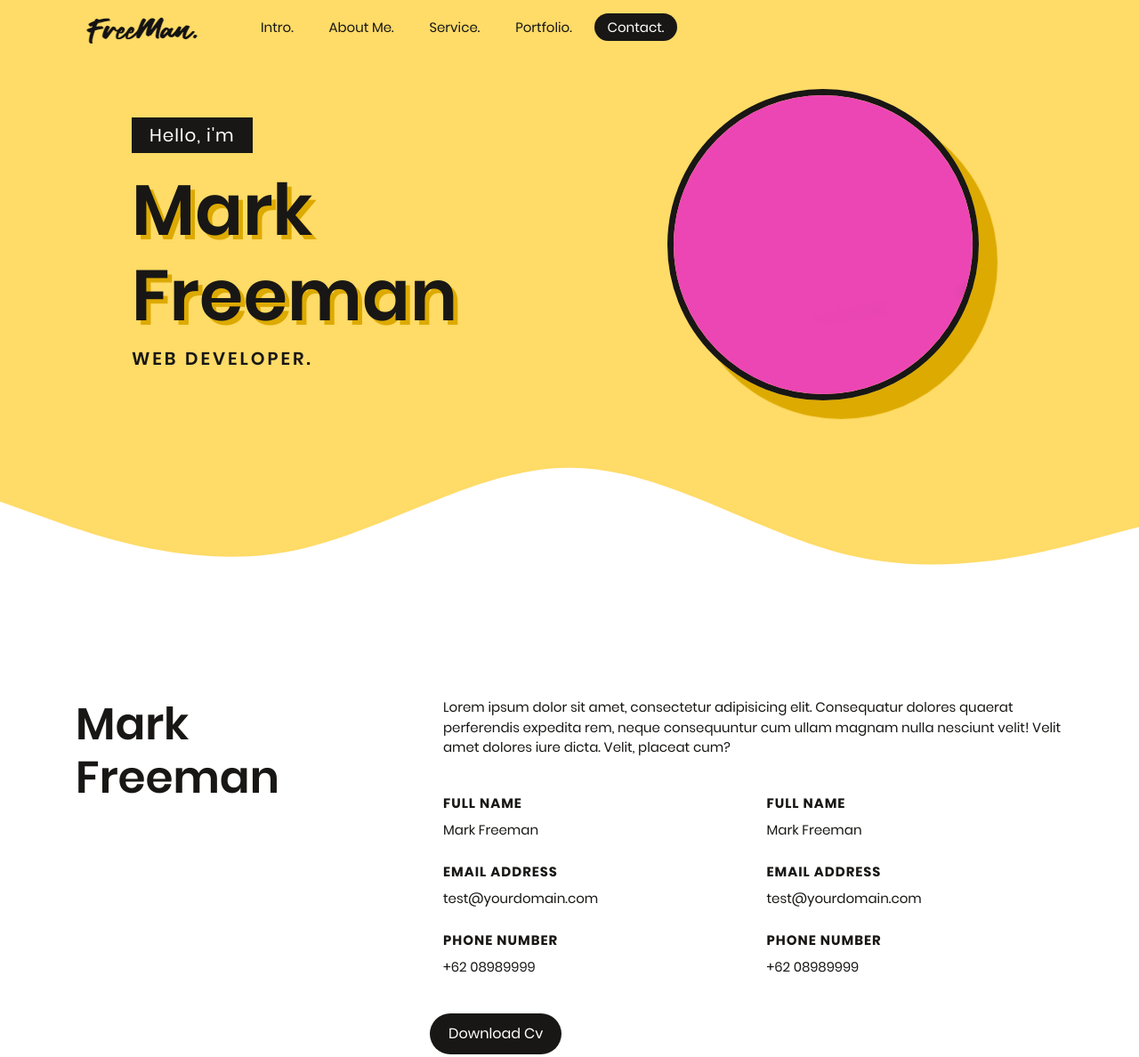
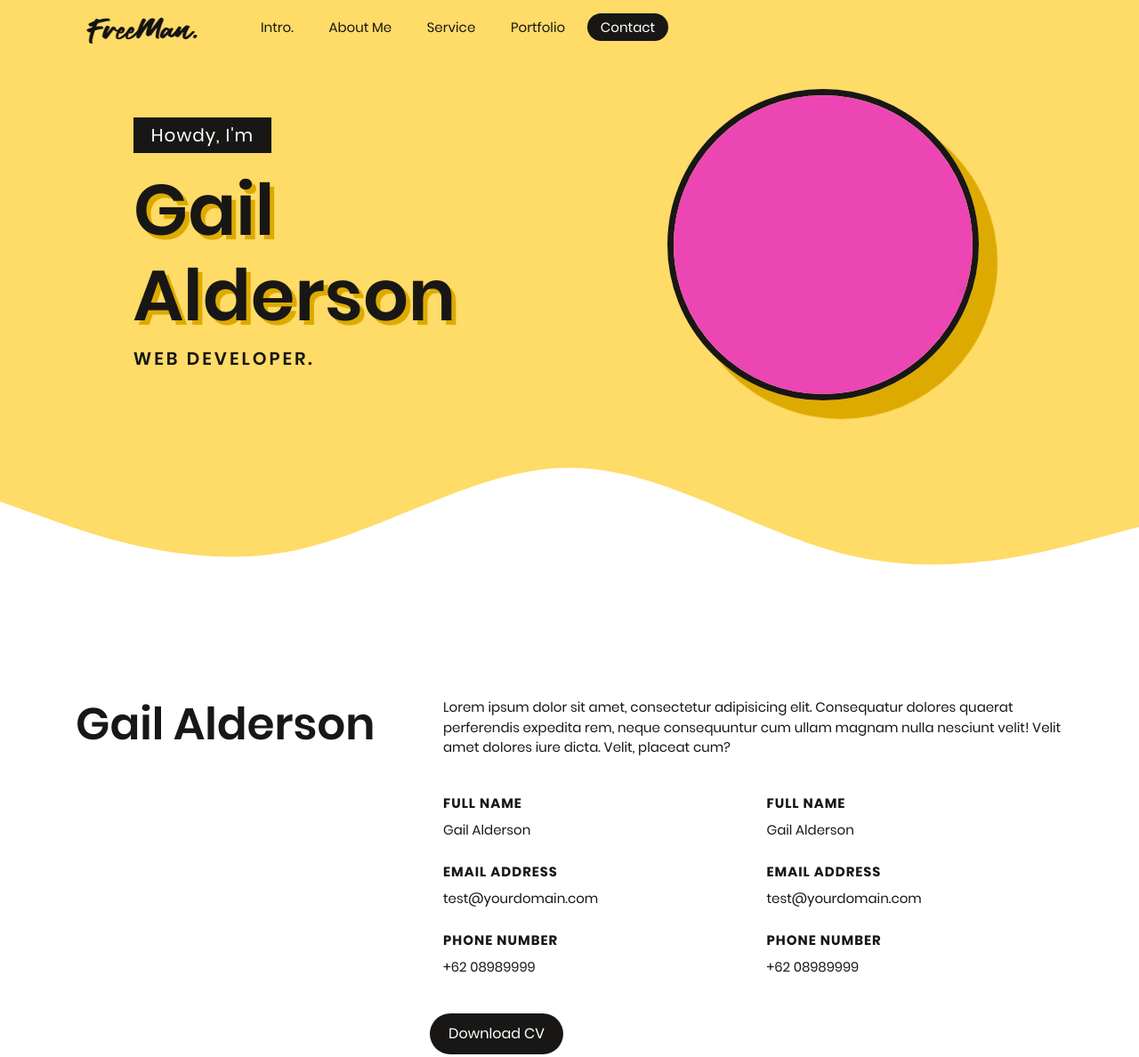
Before and after one commit to aldersoa/portfolio, a plain HTML site: page index.html in a window 1280 px wide. Shown: the top 1188 px of the page at 89% size. Drawn offline with Linux system fonts and the light colour scheme.

Commit message:
tweaking name on index.html

```diff
--- a/index.html
+++ b/index.html
@@ -6,7 +6,7 @@
     <meta http-equiv="X-UA-Compatible" content="IE=edge">
     <meta name="viewport" content="width=device-width, initial-scale=1.0">
     <!-- title -->
-    <title>Freeman - Free Multipurpose Personal One Page Html Template</title>
+    <title>Gail Alderson</title>
     <!-- favicon -->
     <link rel="icon" type="image/png" sizes="32x32" href="./asset/page/favicon-32x32.png">
     <link rel="icon" type="image/png" sizes="16x16" href="./asset/page/favicon-16x16.png">
@@ -51,10 +51,10 @@
                     <nav class="navpage text-left">
                         <ul class="navpage__wrap">
                             <li class="navpage__list"><a href="#sectionhero" class="activelink">Intro.</a></li>
-                            <li class="navpage__list"><a href="#aboutsection">About Me.</a></li>
-                            <li class="navpage__list"><a href="#servicesection">Service.</a></li>
-                            <li class="navpage__list"><a href="#portfoliosection">Portfolio.</a></li>
-                            <li class="navpage__list"><a href="#contactsection">Contact.</a></li>
+                            <li class="navpage__list"><a href="#aboutsection">About Me</a></li>
+                            <li class="navpage__list"><a href="#servicesection">Service</a></li>
+                            <li class="navpage__list"><a href="#portfoliosection">Portfolio</a></li>
+                            <li class="navpage__list"><a href="#contactsection">Contact</a></li>
                         </ul>
                     </nav>
                     <!-- end navigation desktop -->
@@ -67,11 +67,11 @@
     <div class="overlay">
         <div class="overlay__navigation">
             <ul class="overlay__listnav">
-                <li class="navpage__list"><a href="#herosection">Intro.</a></li>
-                <li><a href="#aboutsection">About Me.</a></li>
-                <li><a href="#servicesection">Services.</a></li>
-                <li><a href="#portfoliosection">Portfolio.</a></li>
-                <li><a href="#contactsection">Contact.</a></li>
+                <li class="navpage__list"><a href="#herosection">Intro</a></li>
+                <li><a href="#aboutsection">About Me</a></li>
+                <li><a href="#servicesection">Services</a></li>
+                <li><a href="#portfoliosection">Portfolio</a></li>
+                <li><a href="#contactsection">Contact</a></li>
             </ul>
         </div>
     </div>
@@ -90,9 +90,9 @@
                 <div class="row">
                     <div class="col-lg-6 pr-0 mr-0 pl-lg-0 pr-lg-5 mr-lg-0 mt-3 mt-lg-0 align-items-center justify-content-center align-items-lg-left justify-content-lg-left text-center text-lg-left d-flex order-1 order-lg-0 ">
                         <div class="infohero ">
-                            <p class="infohero__p">Hello, i'm</p>
-                            <h1 class="infohero__title">Mark
-                                <span>Freeman</span>
+                            <p class="infohero__p">Howdy, I'm</p>
+                            <h1 class="infohero__title">Gail
+                                <span>Alderson</span>
                             </h1>
                             <span id="typed-text"></span>
                             <span class="cursor blink">&nbsp;</span>
@@ -116,7 +116,7 @@
                 <div class="row">
                     <div class="col-lg-4 text-center text-lg-left">
                         <div class="abouthero">
-                            <h3>Mark Freeman</h3>
+                            <h3>Gail Alderson</h3>
                         </div>
                     </div>
                     <div class="col-lg-8 pl-lg-5 text-center text-lg-left">
@@ -131,7 +131,7 @@
                                             <div class="infoabout__wrap">
                                                 <span class="mt-4 mb-2 d-block infoabout__title">FULL NAME</span>
                                                 <p>
-                                                    Mark Freeman
+                                                    Gail Alderson
                                                 </p>
                                             </div>
                                         </li>
@@ -159,7 +159,7 @@
                                             <div class="infoabout__wrap">
                                                 <span class="mt-4 mb-2 d-block infoabout__title">FULL NAME</span>
                                                 <p>
-                                                    Mark Freeman
+                                                    Gail Alderson
                                                 </p>
                                             </div>
                                         </li>
@@ -182,7 +182,7 @@
                                     </ul>
                                 </div>
                                 <a href="#" class="btn linkbtn aboutlink mt-4">
-                                    Download Cv
+                                    Download CV
                                 </a>
                             </div>
                         </div>
```
